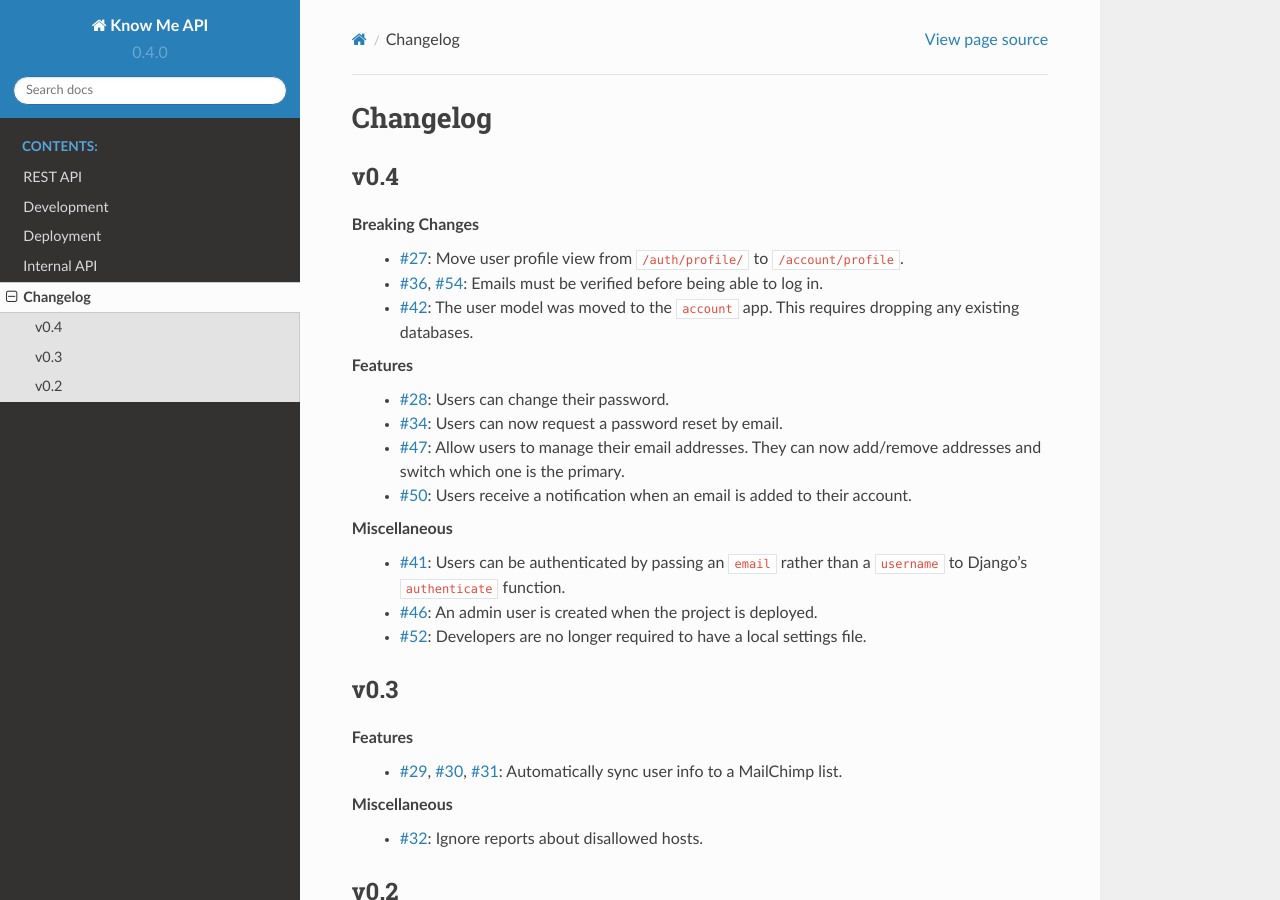
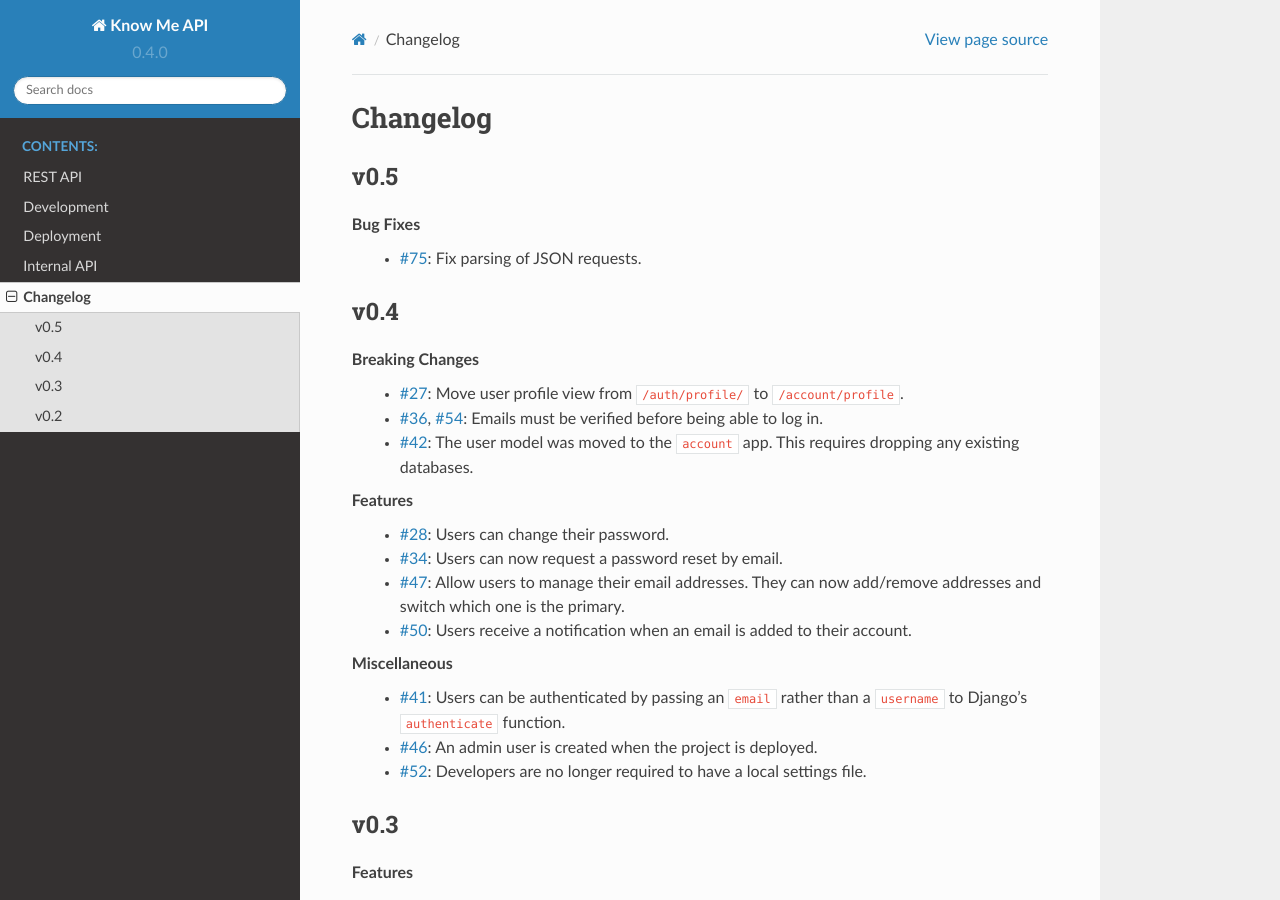
Before and after one commit to knowmetools/km-api, a Sphinx documentation site: the page built from docs/changelog.rst, in a window 1280 px wide and 900 px high. Built offline with Sphinx 7.4.7 and the Read the Docs theme 2.0.0, drawn with Linux system fonts in a browser that asks for light colours.

Commit message:
Fix parsing of JSON requests
Fixes #75

```diff
--- a/docs/changelog.rst
+++ b/docs/changelog.rst
@@ -1,5 +1,11 @@
 Changelog
 =========
+
+v0.5
+----
+
+Bug Fixes
+  * :issue:`75`: Fix parsing of JSON requests.
 
 
 v0.4
```
Also changed, not shown: 1 other file.
